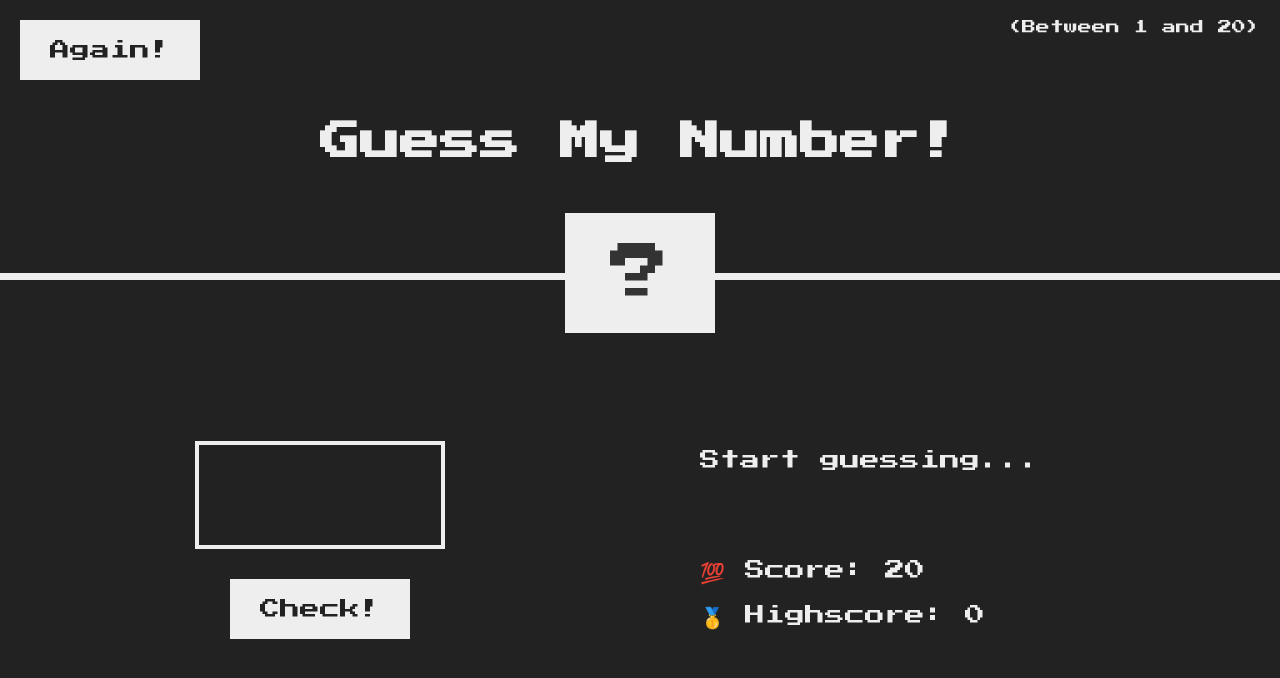
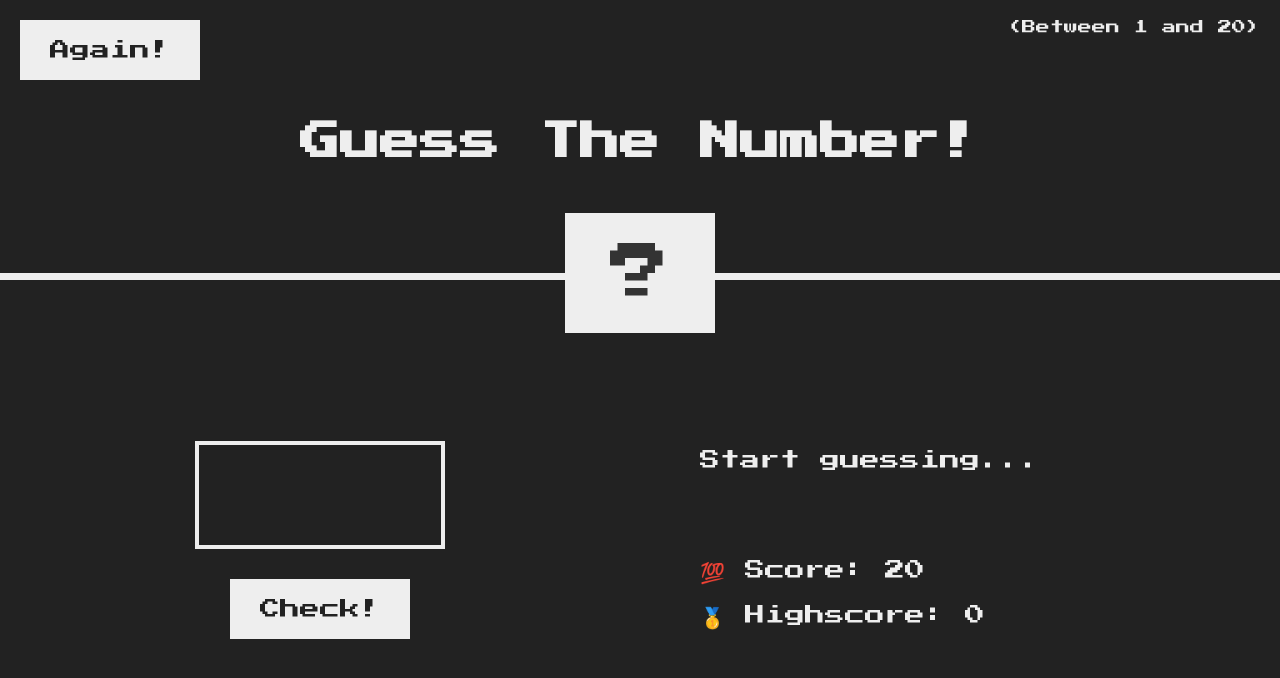
Before and after one commit to ivonamojsovska/guess-the-number, a website built with Parcel: page index.html in a window 1280 px wide. Built offline with nearby package versions, Linux system fonts and the light colour scheme.

Commit message:
guess-the-number

```diff
--- a/index.html
+++ b/index.html
@@ -5,11 +5,11 @@
     <meta name="viewport" content="width=device-width, initial-scale=1.0" />
     <meta http-equiv="X-UA-Compatible" content="ie=edge" />
     <link rel="stylesheet" href="style.css" />
-    <title>Guess My Number!</title>
+    <title>Guess The Number!</title>
   </head>
   <body>
     <header>
-      <h1>Guess My Number!</h1>
+      <h1>Guess The Number!</h1>
       <p class="between">(Between 1 and 20)</p>
       <button class="btn again">Again!</button>
       <div class="number">?</div>
```
